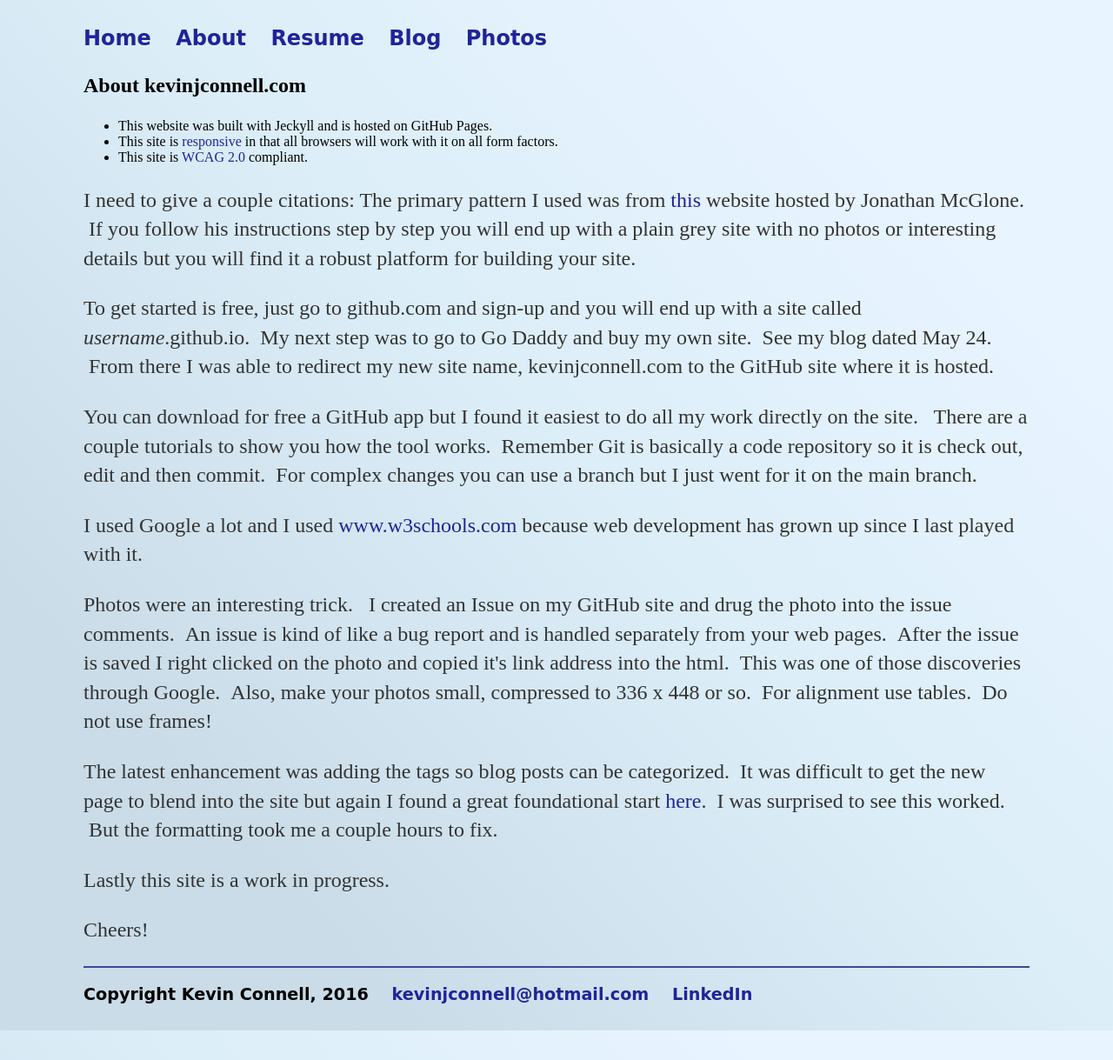
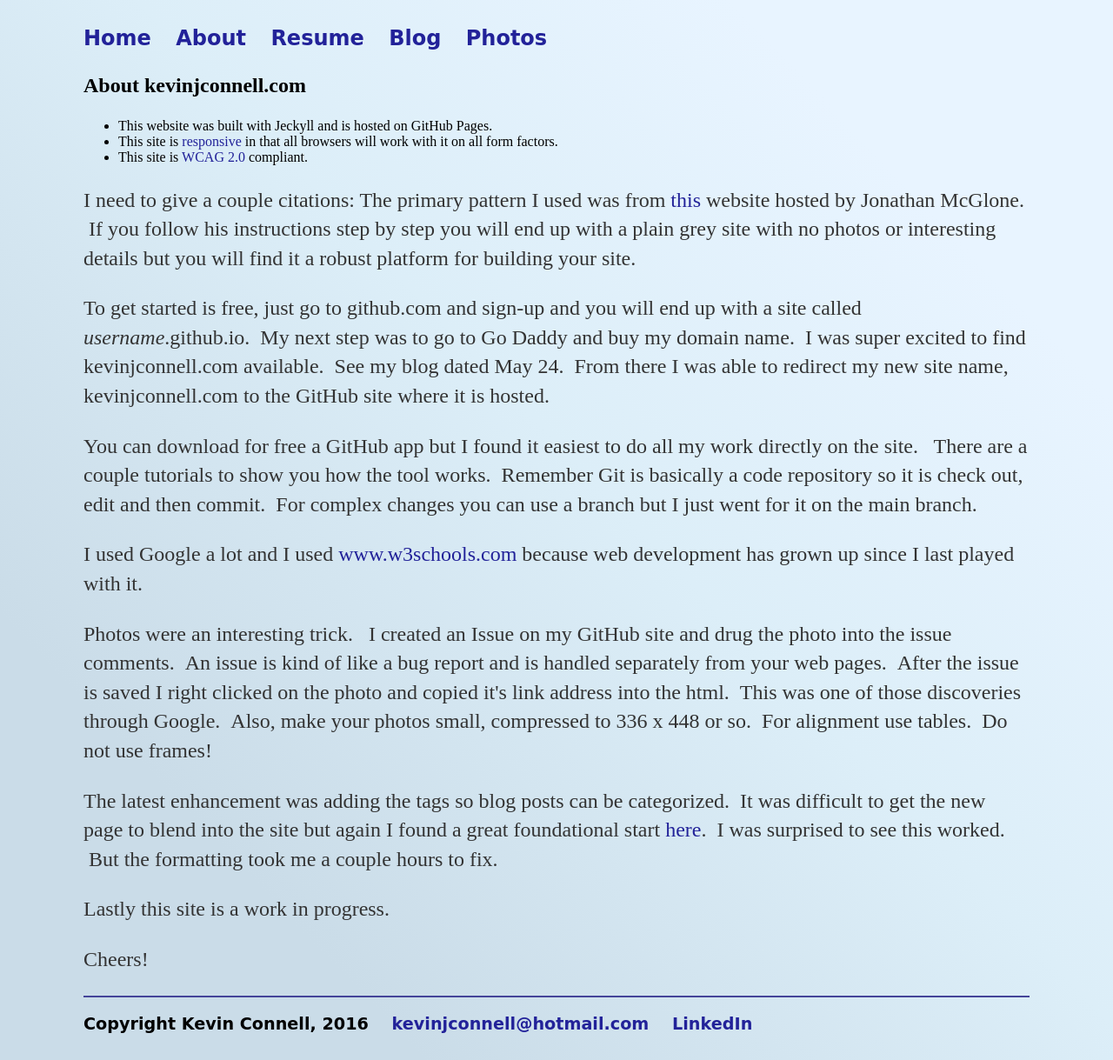
Before and after one commit to mo4dawg/mo4dawg.github.io, a Jekyll site: the page built from theSite/index.html, in a window 1280 px wide. Shown: the whole page at 87% size. Built offline with Jekyll 4.4.1, drawn with Linux system fonts in a browser that asks for light colours; before the commit the page ends 1185 px from its top, so only the background shows below that.

Commit message:
Update index.html

```diff
--- a/theSite/index.html
+++ b/theSite/index.html
@@ -13,7 +13,7 @@ title: About this Website
   </div>
   <p>I need to give a couple citations:
     The primary pattern I used was from <a href="http://jmcglone.com/guides/github-pages/">this </a> website hosted by Jonathan McGlone. &nbsp;If you follow his instructions step by step you will end up with a plain grey site with no photos or interesting details but you will find it a robust platform for building your site.</p>
-  <p>To get started is free, just go to github.com and sign-up and you will end up with a site called <i>username</i>.github.io.&nbsp;  My next step was to go to Go Daddy and buy my own site.  &nbsp;See my blog dated May 24.  &nbsp;From there I was able to redirect my new site name, kevinjconnell.com to the GitHub site where it is hosted.</p>
+  <p>To get started is free, just go to github.com and sign-up and you will end up with a site called <i>username</i>.github.io.&nbsp;  My next step was to go to Go Daddy and buy my domain name.  &nbsp;I was super excited to find kevinjconnell.com available. &nbsp;See my blog dated May 24.  &nbsp;From there I was able to redirect my new site name, kevinjconnell.com to the GitHub site where it is hosted.</p>
   <p>You can download for free a GitHub app but I found it easiest to do all my work directly on the site. &nbsp; There are a couple tutorials to show you how the tool works.  &nbsp;Remember Git is basically a code repository so it is check out, edit and then commit.  &nbsp;For complex changes you can use a branch but I just went for it on the main branch.</p>
   <p>I used Google a lot and I used <a href="http://www.w3schools.com/">www.w3schools.com </a> because web development has grown up since I last played with it.</p>
   <p>Photos were an interesting trick. &nbsp; I created an Issue on my GitHub site and drug the photo into the issue comments. &nbsp;An issue is kind of like a bug report and is handled separately from your web pages.  &nbsp;After the issue is saved I right clicked on the photo and copied it's link address into the html.  &nbsp;This was one of those discoveries through Google.  &nbsp;Also, make your photos small, compressed to 336 x 448 or so.  &nbsp;For alignment use tables.  &nbsp;Do not use frames!</p>
```
